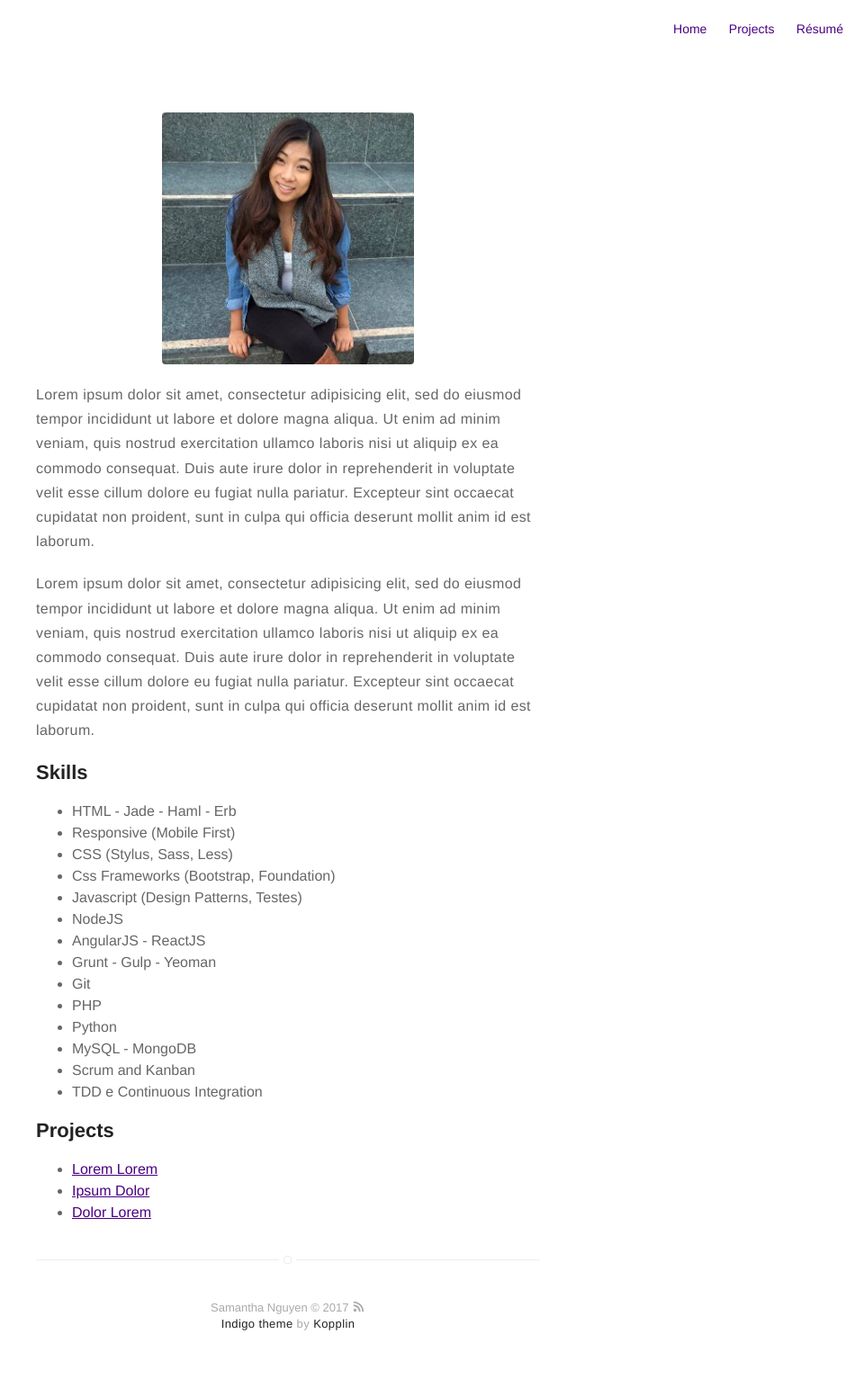
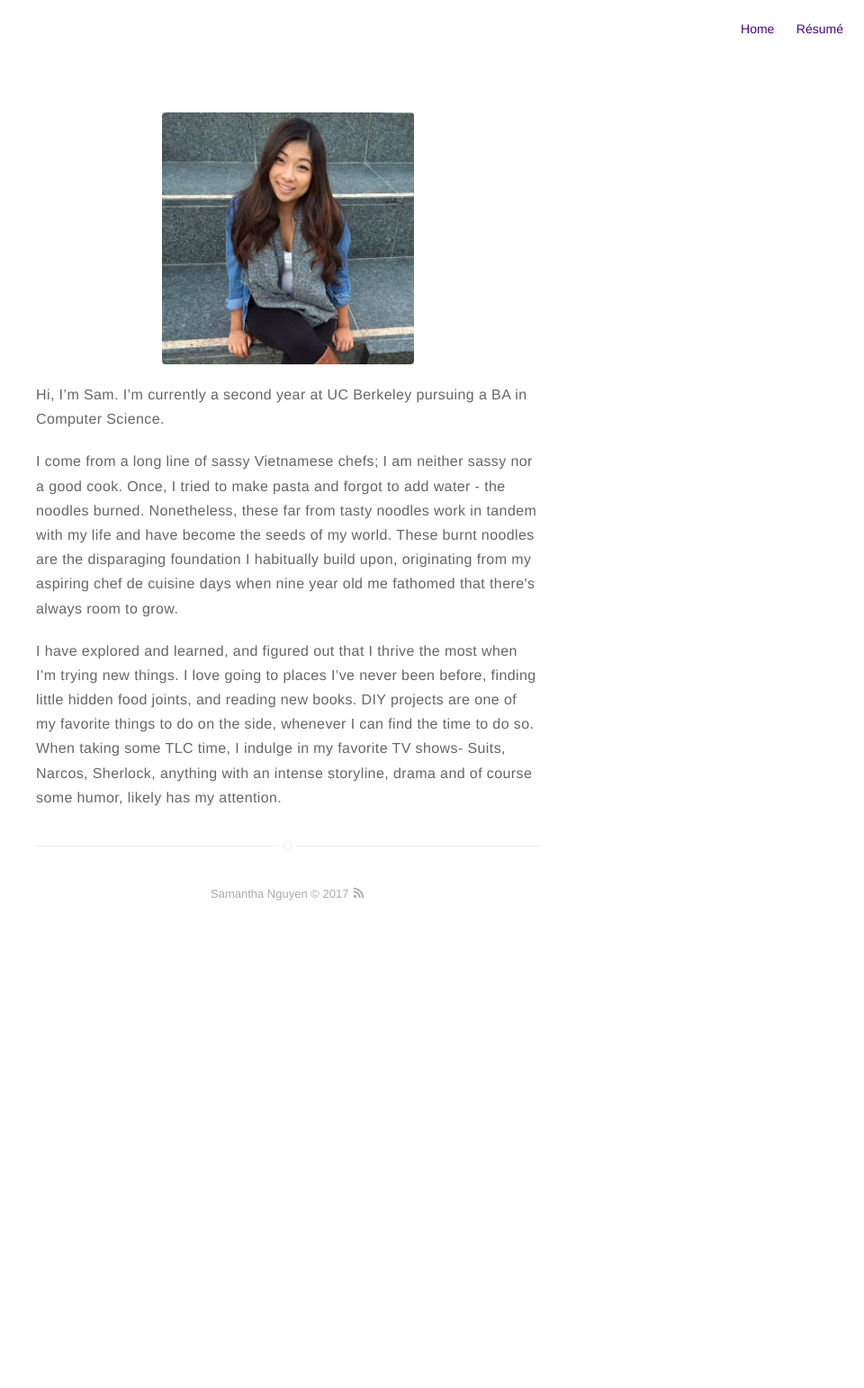
Before and after one commit to samanthanguyenn/me, a Jekyll site: the page built from about.md, in a window 1280 px wide. Shown: the whole page at 90% size, without its empty margins (320-1280 px from the left). Built offline with Jekyll 4.4.1, drawn with Linux system fonts in a browser that asks for light colours; after the commit the page ends 1041 px from its top, so only the background shows below that.

Commit message:
fixed the website

```diff
--- a/_config.yml
+++ b/_config.yml
@@ -14,7 +14,7 @@ picture: assets/images/me.jpg
 # and specify source (external or local).
 resume: true
 resume-external: true
-resume-url: https://google.com/?q=my+resume
+resume-url: https://previews.pdf-archive.com/2017/02/13/officialresume/preview-officialresume-1.jpg
 
 url: https://samanthanguyenn.github.io/
 # your url: http://USERNAME.github.io
@@ -77,7 +77,7 @@ width: normal
 # paginate_path: "blog/:num/"
 
 # if you don't need projects, comment the *projects* configs below
-projects: true
+# projects: true
 
 # if you don't need "about" or "blog", comment them out below
 about: true
--- a/_includes/favicon.html
+++ b/_includes/favicon.html
@@ -1,16 +1,16 @@
-<link rel="apple-touch-icon-precomposed" sizes="57x57" href="{{ site.url }}/assets/images/favicon/apple-touch-icon-57x57.png" />
-<link rel="apple-touch-icon-precomposed" sizes="114x114" href="{{ site.url }}/assets/images/favicon/apple-touch-icon-114x114.png" />
-<link rel="apple-touch-icon-precomposed" sizes="72x72" href="{{ site.url }}/assets/images/favicon/apple-touch-icon-72x72.png" />
-<link rel="apple-touch-icon-precomposed" sizes="144x144" href="{{ site.url }}/assets/images/favicon/apple-touch-icon-144x144.png" />
-<link rel="apple-touch-icon-precomposed" sizes="60x60" href="{{ site.url }}/assets/images/favicon/apple-touch-icon-60x60.png" />
-<link rel="apple-touch-icon-precomposed" sizes="120x120" href="{{ site.url }}/assets/images/favicon/apple-touch-icon-120x120.png" />
-<link rel="apple-touch-icon-precomposed" sizes="76x76" href="{{ site.url }}/assets/images/favicon/apple-touch-icon-76x76.png" />
-<link rel="apple-touch-icon-precomposed" sizes="152x152" href="{{ site.url }}/assets/images/favicon/apple-touch-icon-152x152.png" />
-<link rel="icon" type="image/png" href="{{ site.url }}/assets/images/favicon/favicon-196x196.png" sizes="196x196" />
-<link rel="icon" type="image/png" href="{{ site.url }}/assets/images/favicon/favicon-96x96.png" sizes="96x96" />
-<link rel="icon" type="image/png" href="{{ site.url }}/assets/images/favicon/favicon-32x32.png" sizes="32x32" />
-<link rel="icon" type="image/png" href="{{ site.url }}/assets/images/favicon/favicon-16x16.png" sizes="16x16" />
-<link rel="icon" type="image/png" href="{{ site.url }}/assets/images/favicon/favicon-128.png" sizes="128x128" />
+<link rel="apple-touch-icon-precomposed" sizes="57x57" href="{{ site.url }}/assets/images/favicon/sn.png" />
+<link rel="apple-touch-icon-precomposed" sizes="114x114" href="{{ site.url }}/assets/images/favicon/sn.png" />
+<link rel="apple-touch-icon-precomposed" sizes="72x72" href="{{ site.url }}/assets/images/favicon/sn.png" />
+<link rel="apple-touch-icon-precomposed" sizes="144x144" href="{{ site.url }}/assets/images/favicon/sn.png" />
+<link rel="apple-touch-icon-precomposed" sizes="60x60" href="{{ site.url }}/assets/images/favicon/sn.png" />
+<link rel="apple-touch-icon-precomposed" sizes="120x120" href="{{ site.url }}/assets/images/favicon/sn.png" />
+<link rel="apple-touch-icon-precomposed" sizes="76x76" href="{{ site.url }}/assets/images/sn.png" />
+<link rel="apple-touch-icon-precomposed" sizes="152x152" href="{{ site.url }}/assets/images/favicon/sn.png" />
+<link rel="icon" type="image/png" href="{{ site.url }}/assets/images/favicon/sn" sizes="196x196" />
+<link rel="icon" type="image/png" href="{{ site.url }}/assets/images/favicon/sn.png" sizes="96x96" />
+<link rel="icon" type="image/png" href="{{ site.url }}/assets/images/favicon/sn.png" sizes="32x32" />
+<link rel="icon" type="image/png" href="{{ site.url }}/assets/images/favicon/sn.png" sizes="16x16" />
+<link rel="icon" type="image/png" href="{{ site.url }}/assets/images/favicon/sn.png" sizes="128x128" />
 <meta name="application-name" content="&nbsp;"/>
 <meta name="msapplication-TileColor" content="#FFFFFF" />
 <meta name="msapplication-TileImage" content="mstile-144x144.png" />
--- a/_includes/footer.html
+++ b/_includes/footer.html
@@ -1,7 +1,7 @@
 <footer class="footer-main">
     {{ site.name }} © {{ site.time | date: '%Y' }} <a class="link" href="{{ site.url }}/feed.xml" target="_blank"><svg class="icon icon-rss"><use xlink:href="#icon-rss"></use></svg></a>
 
-    <p class="extra">
+<!--     <p class="extra">
         <a class="link" href="https://github.com/sergiokopplin/indigo">Indigo theme</a> by <a class="link" href="http://koppl.in">Kopplin</a>
-    </p>
+    </p> -->
 </footer>
--- a/about.md
+++ b/about.md
@@ -4,21 +4,14 @@ layout: page
 ---
 ![Profile Image]({{ site.url }}/{{ site.picture }})
 
-<p>Lorem ipsum dolor sit amet, consectetur adipisicing elit, sed do eiusmod
-tempor incididunt ut labore et dolore magna aliqua. Ut enim ad minim veniam,
-quis nostrud exercitation ullamco laboris nisi ut aliquip ex ea commodo
-consequat. Duis aute irure dolor in reprehenderit in voluptate velit esse
-cillum dolore eu fugiat nulla pariatur. Excepteur sint occaecat cupidatat non
-proident, sunt in culpa qui officia deserunt mollit anim id est laborum.</p>
+<p>Hi, I’m Sam. I’m currently a second year at UC Berkeley pursuing a BA in Computer Science.
+</p>
 
-<p>Lorem ipsum dolor sit amet, consectetur adipisicing elit, sed do eiusmod
-tempor incididunt ut labore et dolore magna aliqua. Ut enim ad minim veniam,
-quis nostrud exercitation ullamco laboris nisi ut aliquip ex ea commodo
-consequat. Duis aute irure dolor in reprehenderit in voluptate velit esse
-cillum dolore eu fugiat nulla pariatur. Excepteur sint occaecat cupidatat non
-proident, sunt in culpa qui officia deserunt mollit anim id est laborum.</p>
+<p>I come from a long line of sassy Vietnamese chefs; I am neither sassy nor a good cook. Once, I tried to make pasta and forgot to add water - the noodles burned. Nonetheless, these far from tasty noodles work in tandem with my life and have become the seeds of my world. These burnt noodles are the disparaging foundation I habitually build upon, originating from my aspiring chef de cuisine days when nine year old me fathomed that there's always room to grow. </p>
 
-<h2>Skills</h2>
+<p>I have explored and learned, and figured out that I thrive the most when I’m trying new things. I love going to places I’ve never been before, finding little hidden food joints, and reading new books. DIY projects are one of my favorite things to do on the side, whenever I can find the time to do so. When taking some TLC time, I indulge in my favorite TV shows- Suits, Narcos, Sherlock, anything with an intense storyline, drama and of course some humor, likely has my attention. </p>
+
+<!-- <h2>Skills</h2>
 
 <ul class="skill-list">
 	<li>HTML - Jade - Haml - Erb</li>
@@ -43,4 +36,4 @@ proident, sunt in culpa qui officia deserunt mollit anim id est laborum.</p>
 	<li><a href="https://github.com/">Lorem Lorem</a></li>
 	<li><a href="https://github.com/">Ipsum Dolor</a></li>
 	<li><a href="https://github.com/">Dolor Lorem</a></li>
-</ul>
+</ul> -->
```
Also changed, not shown: _posts/2016-01-23-indigo-jekyll-theme.markdown (+6 -6 lines), blog/index.html (+7 -2 lines), assets/images/antsvsbees.png (added), assets/images/favicon/sn.png (added).
